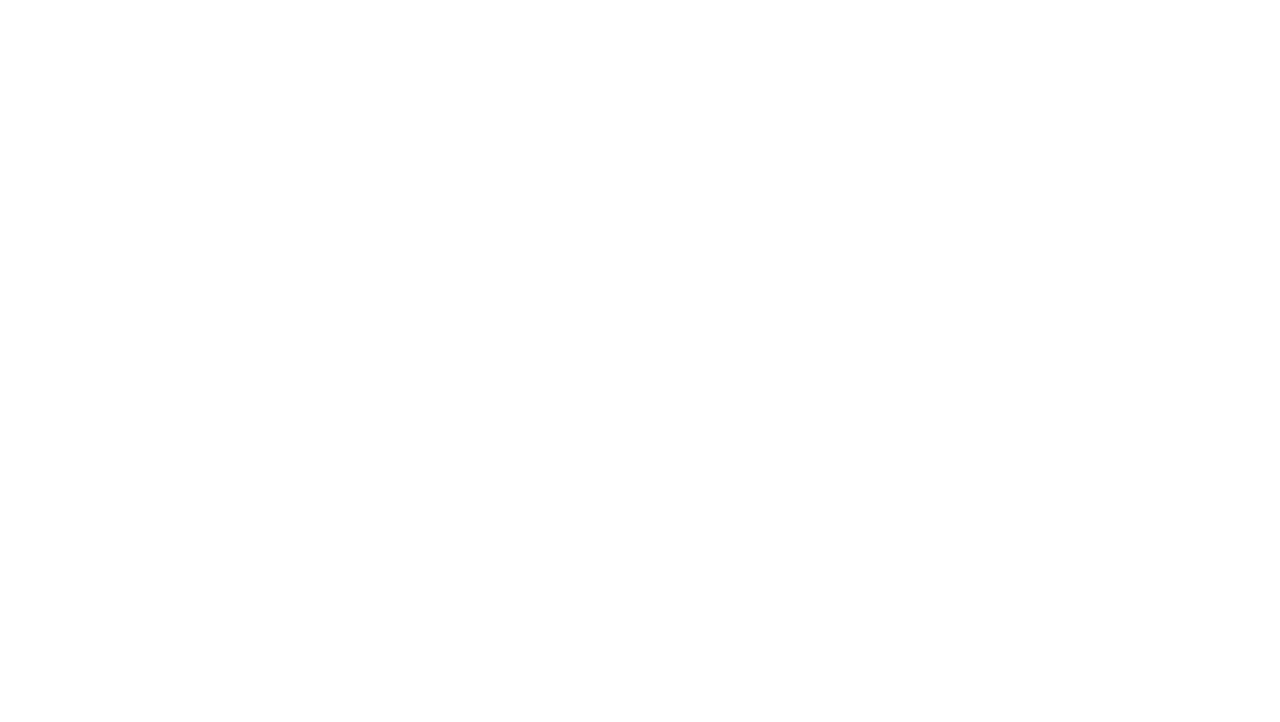
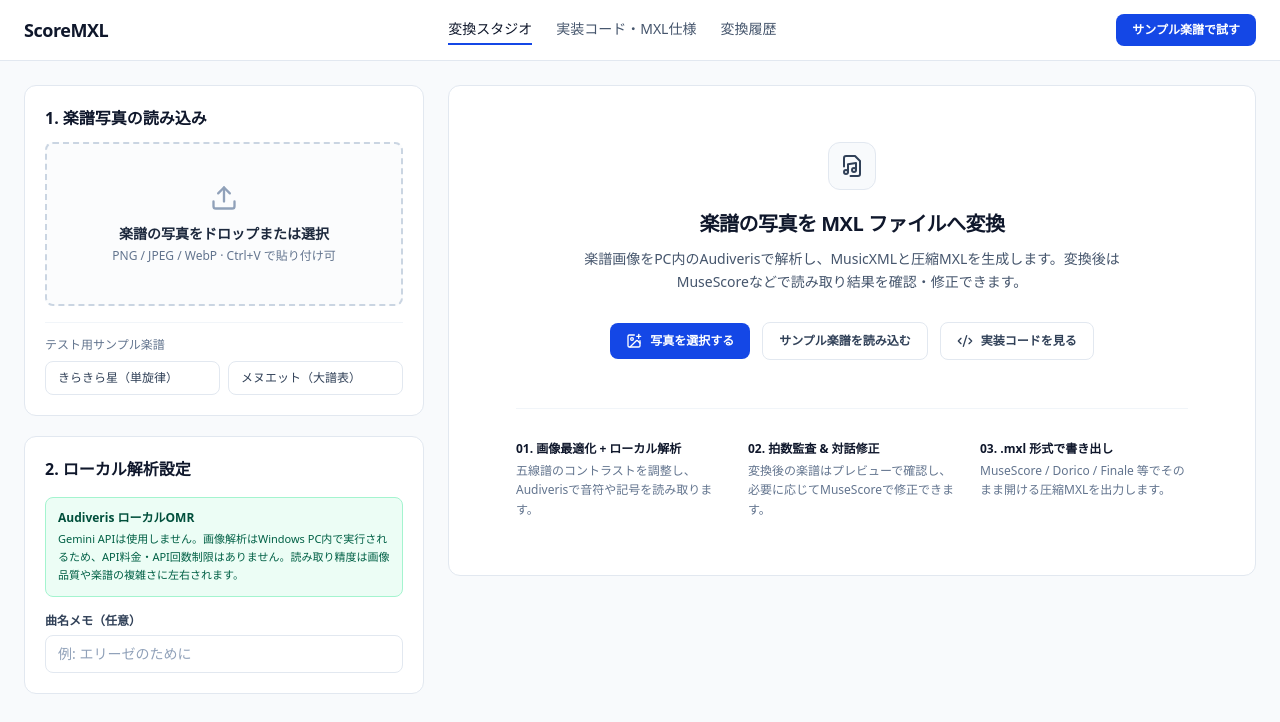
Before and after one commit to gengayida-cloud/scoremxl-iphone, a plain HTML site: page index.html in a window 1280 px wide. Drawn offline with Linux system fonts and the light colour scheme; the site is published under a folder, as on GitHub Pages, so addresses that start at the root find nothing.

Commit message:
Update script and link paths to relative URLs

```diff
--- a/index.html
+++ b/index.html
@@ -11,8 +11,8 @@
 
     <title>ScoreMXL</title>
     <meta name="description" content="iPhoneで使える楽譜変換アプリ" />
-    <script type="module" crossorigin src="/assets/index-BVscpobn.js"></script>
-    <link rel="stylesheet" crossorigin href="/assets/index-vRo1iPj6.css">
+    <script type="module" crossorigin src="./assets/index-BVscpobn.js"></script>
+    <link rel="stylesheet" crossorigin href="./assets/index-vRo1iPj6.css">
   </head>
 
   <body class="bg-slate-50 text-slate-900 antialiased">
```
